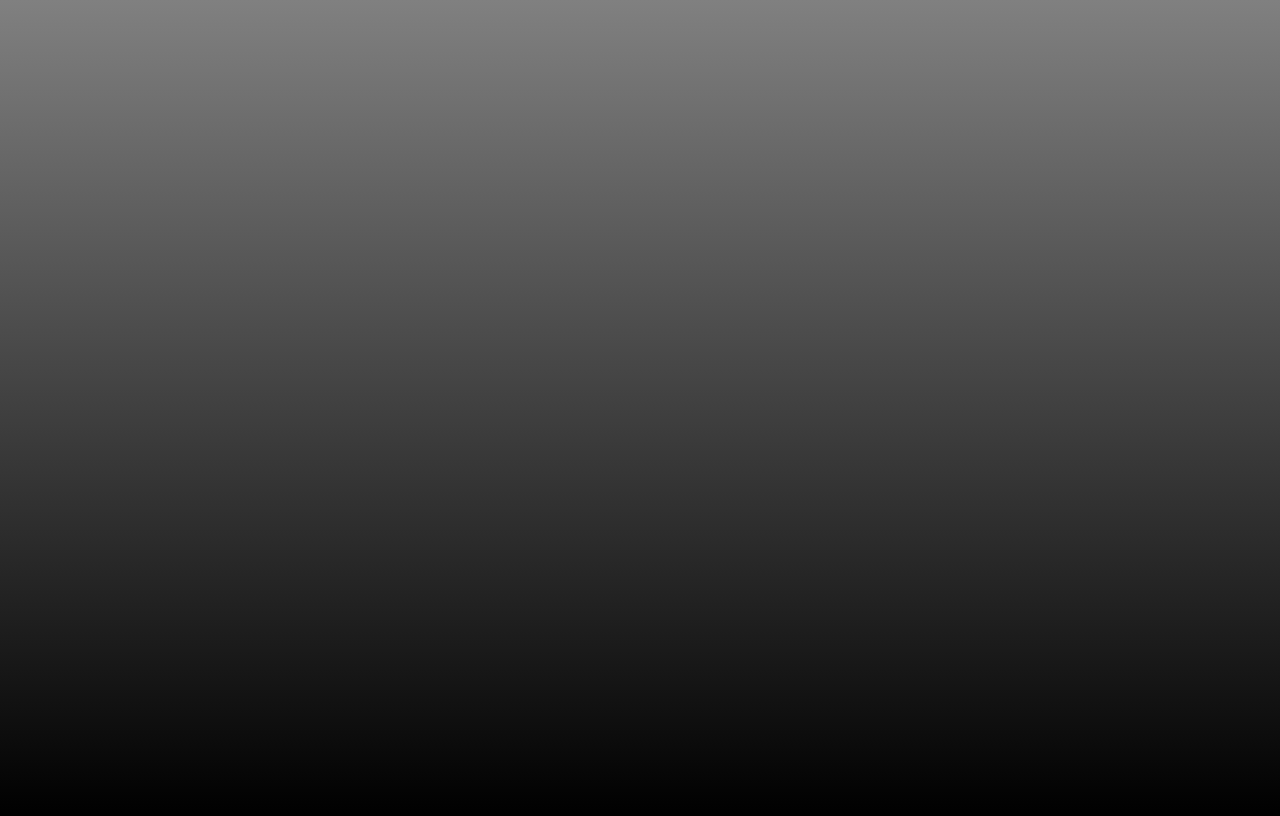
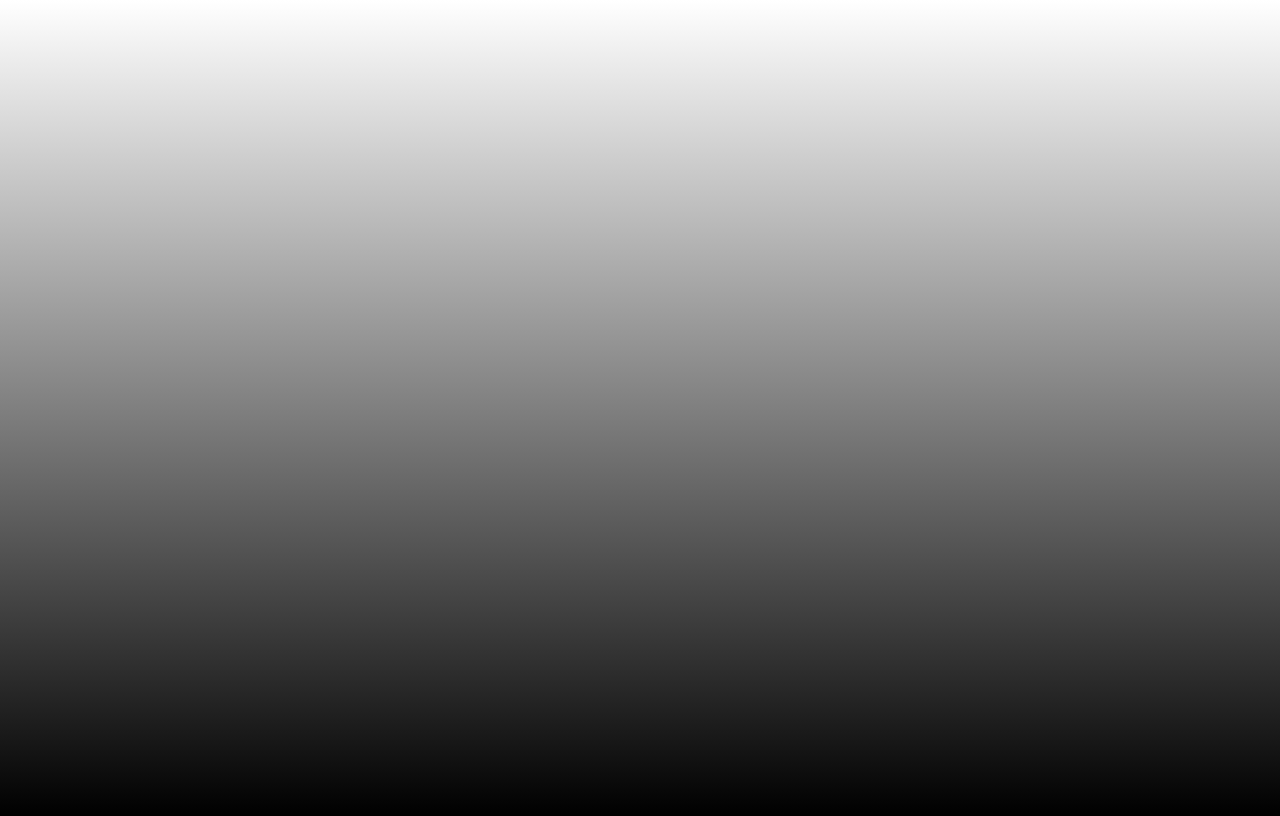
Before and after one commit to PluckyVideos/pluckyvideos.github.io, a plain HTML site: page index.html in a window 1280 px wide. Drawn offline with Linux system fonts and the light colour scheme.

Commit message:
font.css

```diff
--- /dev/null
+++ b/font.css
@@ -0,0 +1,3 @@
+body {
+    font-family: 'Open Sans', sans-serif;
+}
--- a/index.html
+++ b/index.html
@@ -1,11 +1,12 @@
 <!DOCTYPE html>
 <html><head>
     <title>PluckyWeb</title>
+    <link rel="preconnect" href="font.css">
     <meta charest="utf-8">
     <style>
         body {
             height: 100vh;
-            background: linear-gradient(to bottom, grey, black);
+            background: linear-gradient(to bottom, white, black);
         }
     </style>
 </head></html>
```
